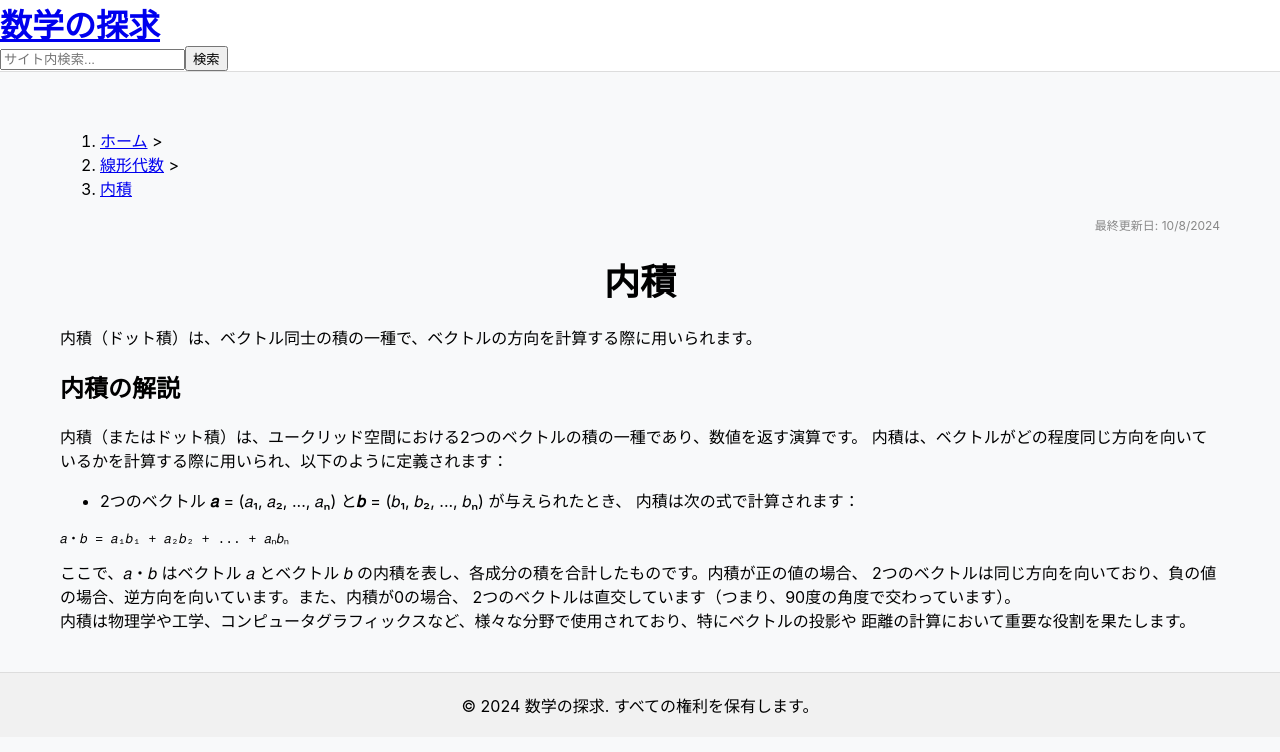
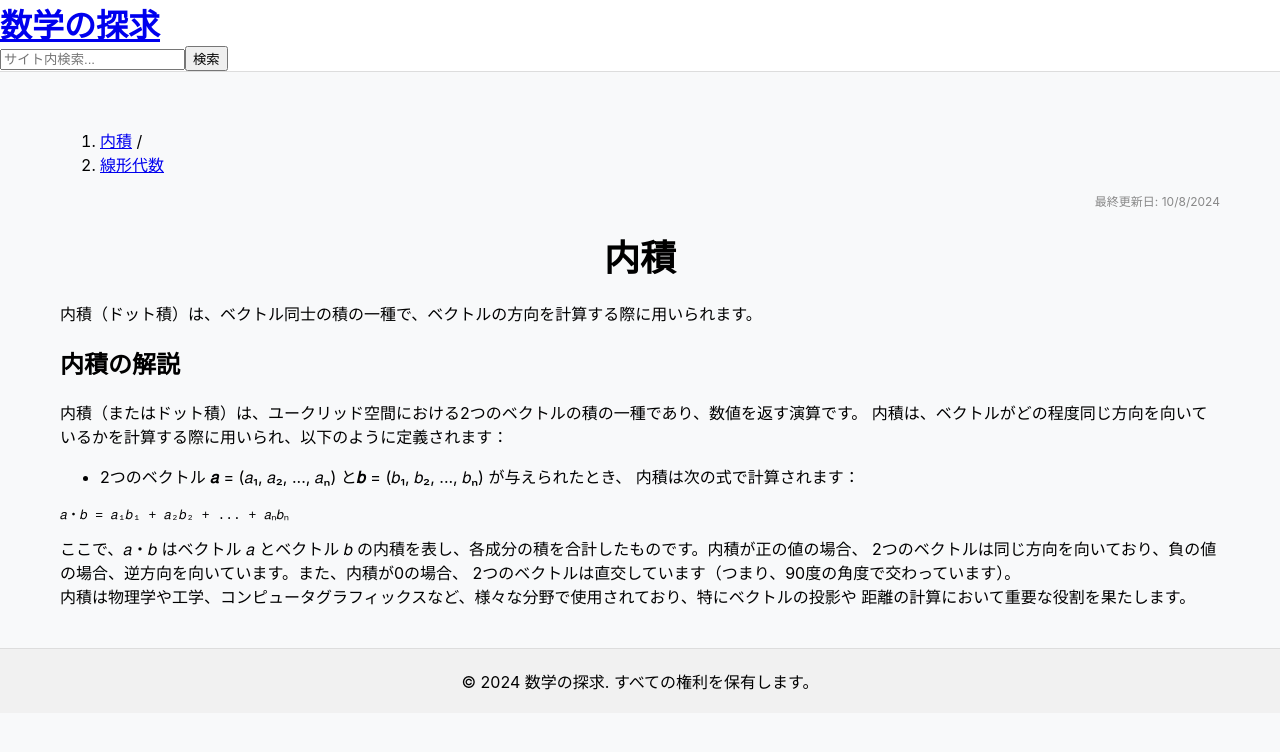
Before and after one commit to nakano0328/archive, a Next.js app: page /linear_algebra/dotproduct in a window 1280 px wide. Shown: the top 752 px of the page. Built offline with nearby package versions, Linux system fonts and the light colour scheme.

Commit message:
パンくずリストの修正

```diff
--- a/app/components/Breadcrumb.tsx
+++ b/app/components/Breadcrumb.tsx
@@ -12,32 +12,25 @@ const breadcrumbMap: { [key: string]: string } = {
   // 'another_path': 'Another Display Name',
 };
 
-export default function Breadcrumb() {
-  const router = useRouter();
-  const [breadcrumbs, setBreadcrumbs] = useState<Array<{ name: string, href: string }>>([]);
+interface BreadcrumbProps {
+  serverData: {
+    [key: string]: { title: string };
+  };
+}
 
-  useEffect(() => {
-    if (router) {
-      // パスを分割して各階層に対するパンくずリストを生成
-      const pathArray = router.asPath.split('/').filter((path) => path);
-      const breadcrumbList = pathArray.map((path, index) => {
-        const href = '/' + pathArray.slice(0, index + 1).join('/');
-        const name = breadcrumbMap[path] || path; // パスに対応する名前がない場合、そのままパスを表示
-        return { name, href };
-      });
-
-      // ホームを追加
-      setBreadcrumbs([{ name: 'ホーム', href: ' > ' }, ...breadcrumbList]);
-    }
-  }, [router]);
+export default function Breadcrumb({ serverData }: BreadcrumbProps) {
+  const breadcrumbItems = Object.keys(serverData).map((key) => ({
+    title: serverData[key].title,
+    href: `/${key}`,
+  }));
 
   return (
     <nav aria-label="パンくずリスト">
       <ol>
-        {breadcrumbs.map((breadcrumb, index) => (
+        {breadcrumbItems.map((item, index) => (
           <li key={index}>
-            <Link href={breadcrumb.href}>{breadcrumb.name}</Link>
-            {index < breadcrumbs.length - 1 && ' > '}
+            <a href={item.href}>{item.title}</a>
+            {index < breadcrumbItems.length - 1 && ' / '}
           </li>
         ))}
       </ol>
```
